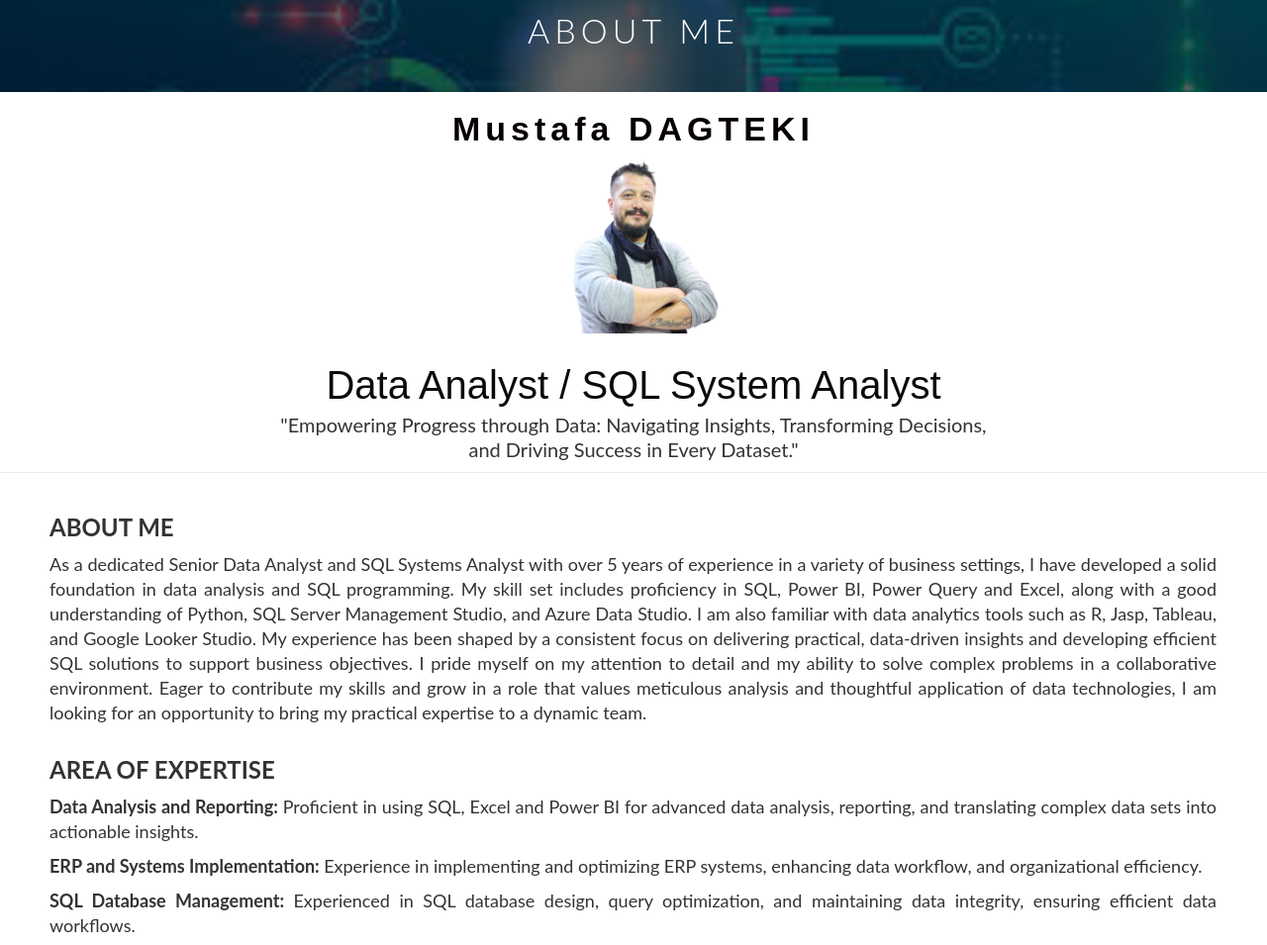
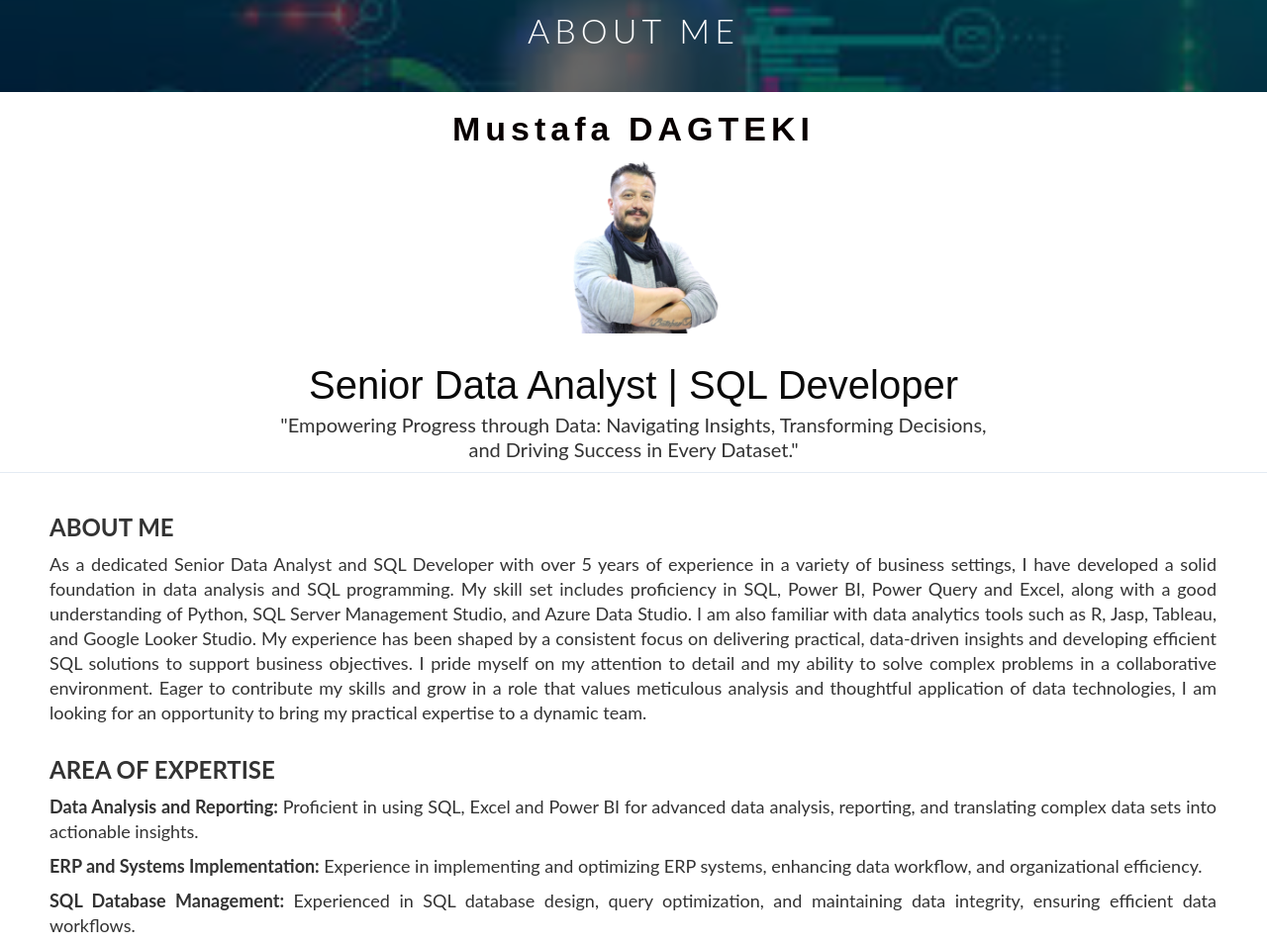
Before and after one commit to mdagteki/mdagteki.github.io, a plain HTML site: page about.html in a window 1280 px wide. Shown: the part 132-1087 px from the top of the page at 99% size. Drawn offline with nearby package versions, Linux system fonts and the light colour scheme; a script that the page names is missing.

Commit message:
2024-01-01-01

```diff
--- a/about.html
+++ b/about.html
@@ -68,7 +68,7 @@
       <div class="container-3">
         <div class="hero-wrapper-two">
           <h1 class="heading-5">Mustafa DAGTEKI<br></h1><img src="images/mkd.png" loading="lazy" width="184" alt="" class="image-2">
-          <h2 class="heading-4">Data Analyst / SQL System Analyst</h2>
+          <h2 class="heading-4">Senior Data Analyst | SQL Developer</h2>
           <p class="margin-bottom-24px-2">&quot;Empowering Progress through Data: Navigating Insights, Transforming Decisions, and Driving Success in Every Dataset.&quot; </p>
         </div>
       </div>
@@ -77,7 +77,7 @@
   <section id="About-Me" class="about-me">
     <div class="rich-text-block w-richtext">
       <h3>ABOUT ME</h3>
-      <p>As a dedicated Senior Data Analyst and SQL Systems Analyst with over 5 years of experience in a variety of business settings, I have developed a solid foundation in data analysis and SQL programming. My skill set includes proficiency in SQL, Power BI, Power Query and Excel, along with a good understanding of Python, SQL Server Management Studio, and Azure Data Studio. I am also familiar with data analytics tools such as R, Jasp, Tableau, and Google Looker Studio. My experience has been shaped by a consistent focus on delivering practical, data-driven insights and developing efficient SQL solutions to support business objectives. I pride myself on my attention to detail and my ability to solve complex problems in a collaborative environment. Eager to contribute my skills and grow in a role that values meticulous analysis and thoughtful application of data technologies, I am looking for an opportunity to bring my practical expertise to a dynamic team.</p>
+      <p>As a dedicated Senior Data Analyst and SQL Developer with over 5 years of experience in a variety of business settings, I have developed a solid foundation in data analysis and SQL programming. My skill set includes proficiency in SQL, Power BI, Power Query and Excel, along with a good understanding of Python, SQL Server Management Studio, and Azure Data Studio. I am also familiar with data analytics tools such as R, Jasp, Tableau, and Google Looker Studio. My experience has been shaped by a consistent focus on delivering practical, data-driven insights and developing efficient SQL solutions to support business objectives. I pride myself on my attention to detail and my ability to solve complex problems in a collaborative environment. Eager to contribute my skills and grow in a role that values meticulous analysis and thoughtful application of data technologies, I am looking for an opportunity to bring my practical expertise to a dynamic team.</p>
     </div>
     <div class="rich-text-block w-richtext">
       <h3>AREA OF EXPERTISE</h3>
```
Also changed, not shown: 3 other files.
